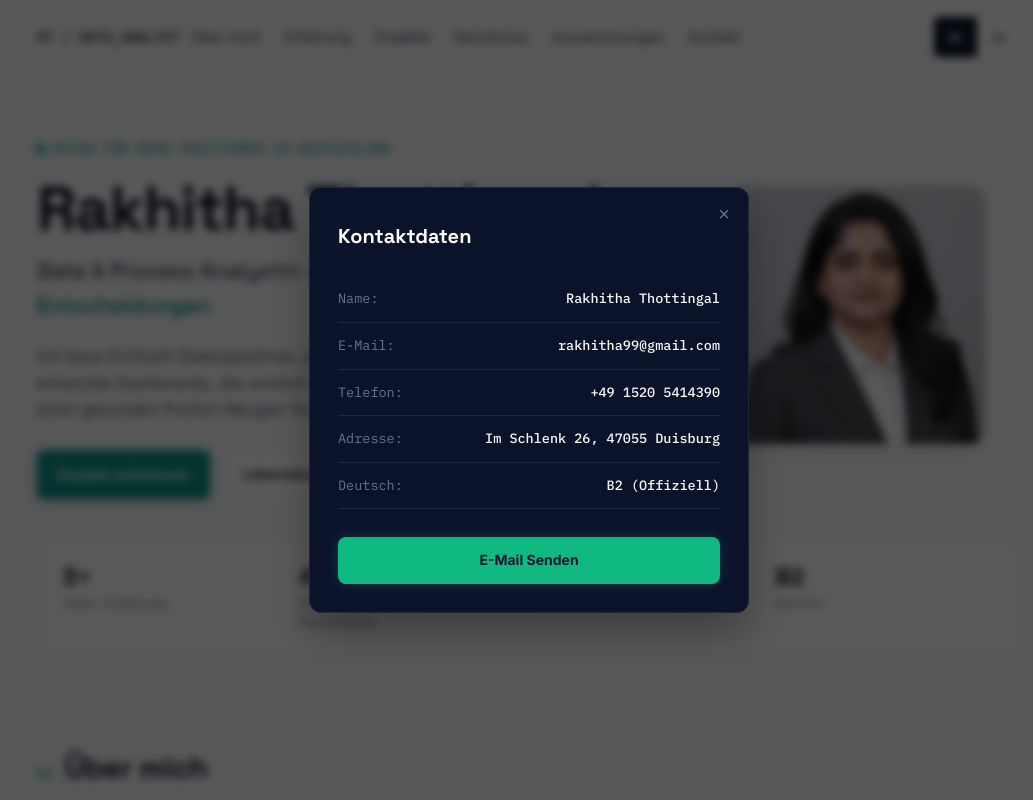
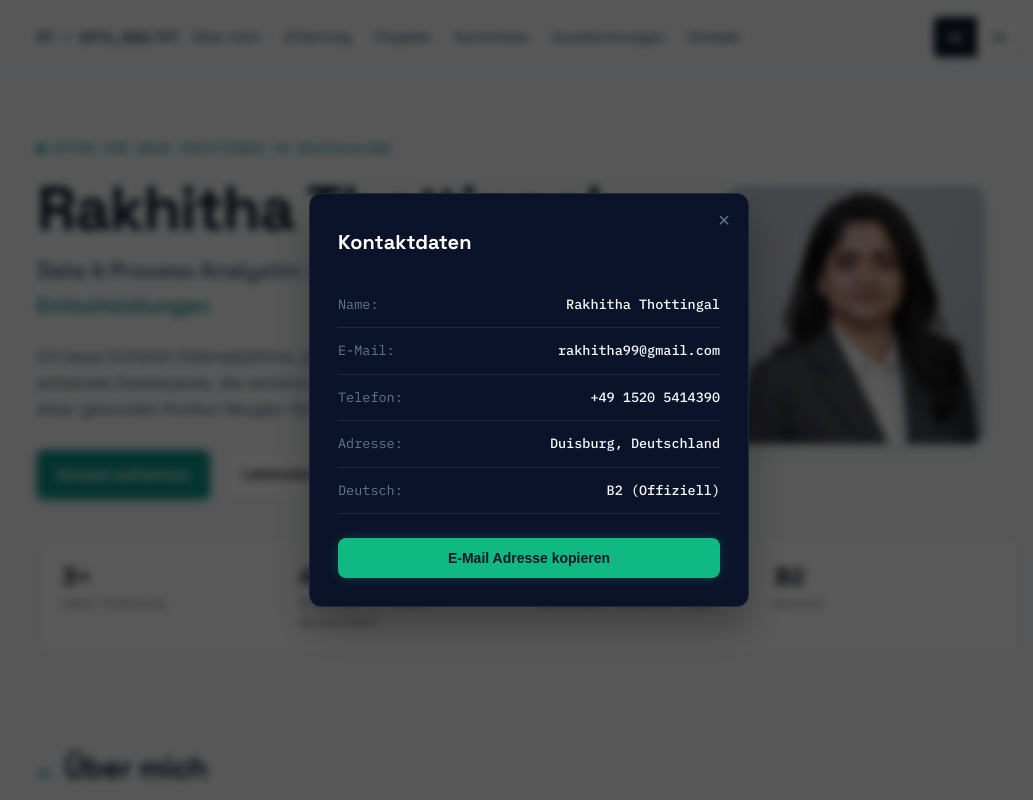
Before and after one commit to rakhithat22-blip/portfolio, a plain HTML site: page index.html in a window 1280 px wide. Both pictures are taken after a click on the button "Kontakt aufnehmen". Shown: the top 800 px of the page, without its empty margins (111-1144 px from the left). Drawn offline with Linux system fonts and the light colour scheme.

Commit message:
Replace email button with copy to clipboard feature

```diff
--- a/index.html
+++ b/index.html
@@ -237,7 +237,7 @@
     .contact-table {
       width: 100%;
       border-collapse: collapse;
-      margin-bottom: 28px;
+      margin-bottom: 24px;
     }
     .contact-table tr {
       border-bottom: 1px solid #1E293B;
@@ -257,7 +257,7 @@
       text-align: right;
       font-weight: 500;
     }
-    .btn-send-email {
+    .btn-copy-email {
       display: block;
       width: 100%;
       background: #10B981;
@@ -266,12 +266,13 @@
       font-size: 14px;
       padding: 12px 0;
       border-radius: 8px;
+      border: none;
+      cursor: pointer;
       text-align: center;
-      text-decoration: none;
       transition: all 0.2s ease;
       box-shadow: 0 0 12px rgba(16, 185, 129, 0.25);
     }
-    .btn-send-email:hover {
+    .btn-copy-email:hover {
       background: #34D399;
       box-shadow: 0 0 18px rgba(16, 185, 129, 0.4);
     }
@@ -520,7 +521,6 @@
     </div>
   </section>
 
-  <!-- REPLACED CONTACT SECTION -->
   <section id="contact">
     <div class="wrap">
       <div class="contact-card">
@@ -553,7 +553,7 @@
       </tr>
       <tr>
         <td data-i18n="modal.labelAddress">Adresse:</td>
-        <td data-i18n="modal.valAddress">Im Schlenk 26, 47055 Duisburg</td>
+        <td data-i18n="modal.valAddress">Duisburg, Deutschland</td>
       </tr>
       <tr>
         <td data-i18n="modal.labelGerman">Deutsch:</td>
@@ -561,7 +561,7 @@
       </tr>
     </table>
 
-    <a href="mailto:rakhitha99@gmail.com?subject=Job%20Opportunity%20-%20Data%20Analyst" class="btn-send-email" data-i18n="modal.sendBtn">E-Mail Senden</a>
+    <button id="copyEmailBtn" class="btn-copy-email" onclick="copyEmailToClipboard()" data-i18n="modal.copyBtn">E-Mail Adresse kopieren</button>
   </div>
 </div>
 
@@ -630,10 +630,10 @@ const translations = {
     "modal.labelEmail":"E-Mail:",
     "modal.labelPhone":"Phone:",
     "modal.labelAddress":"Address:",
-    "modal.valAddress":"Im Schlenk 26, 47055 Duisburg",
+    "modal.valAddress":"Duisburg, Deutschland",
     "modal.labelGerman":"German:",
     "modal.valGerman":"B2 (Official)",
-    "modal.sendBtn":"Send E-Mail"
+    "modal.copyBtn":"Copy E-Mail Address"
   }
 };
 
@@ -664,6 +664,22 @@ function closeContactModal(event, forceClose = false) {
     document.getElementById('contactModal').classList.remove('active');
   }
 }
+
+/* Clipboard Copy Feature */
+function copyEmailToClipboard() {
+  const email = "rakhitha99@gmail.com";
+  navigator.clipboard.writeText(email).then(() => {
+    const btn = document.getElementById('copyEmailBtn');
+    const originalText = btn.innerHTML;
+    btn.innerHTML = currentLang === 'de' ? 'Kopiert! ✓' : 'Copied! ✓';
+    btn.style.background = '#34D399';
+
+    setTimeout(() => {
+      btn.innerHTML = originalText;
+      btn.style.background = '#10B981';
+    }, 2000);
+  });
+}
 </script>
 </body>
 </html>
```
